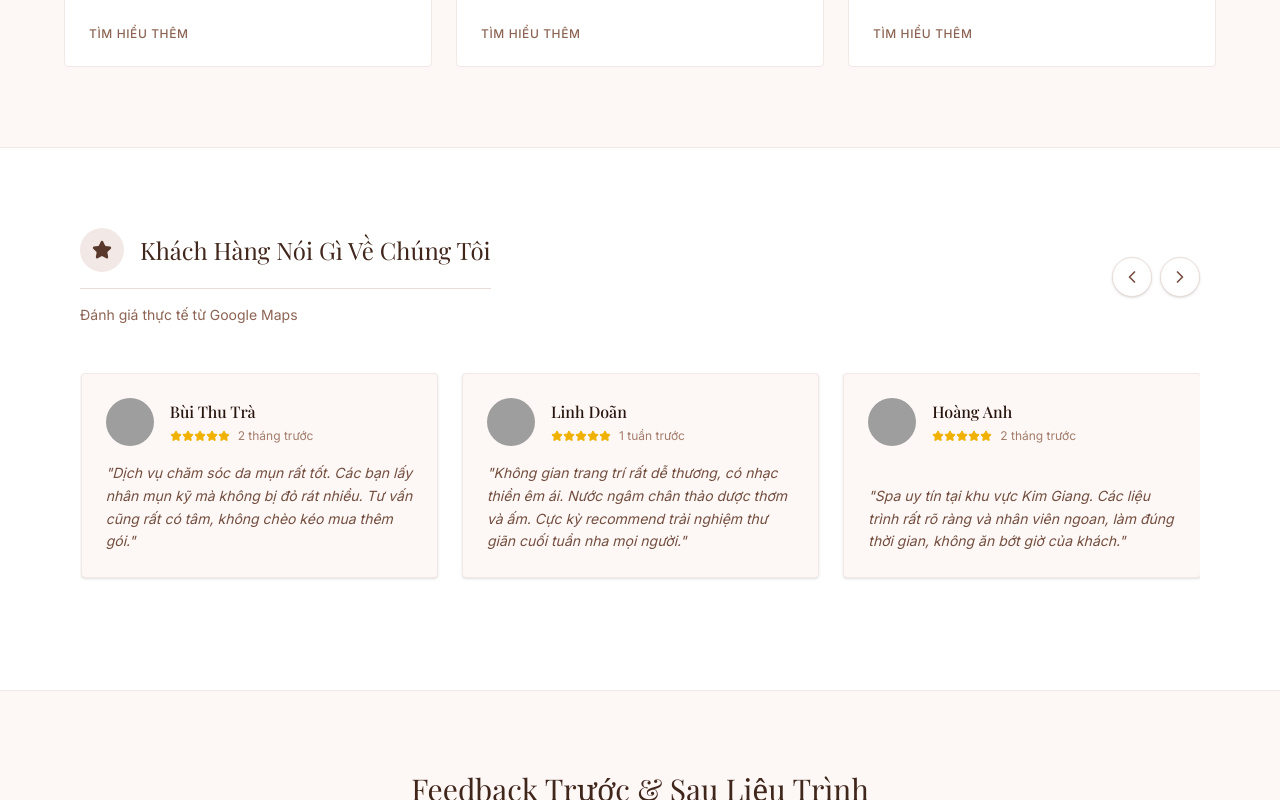
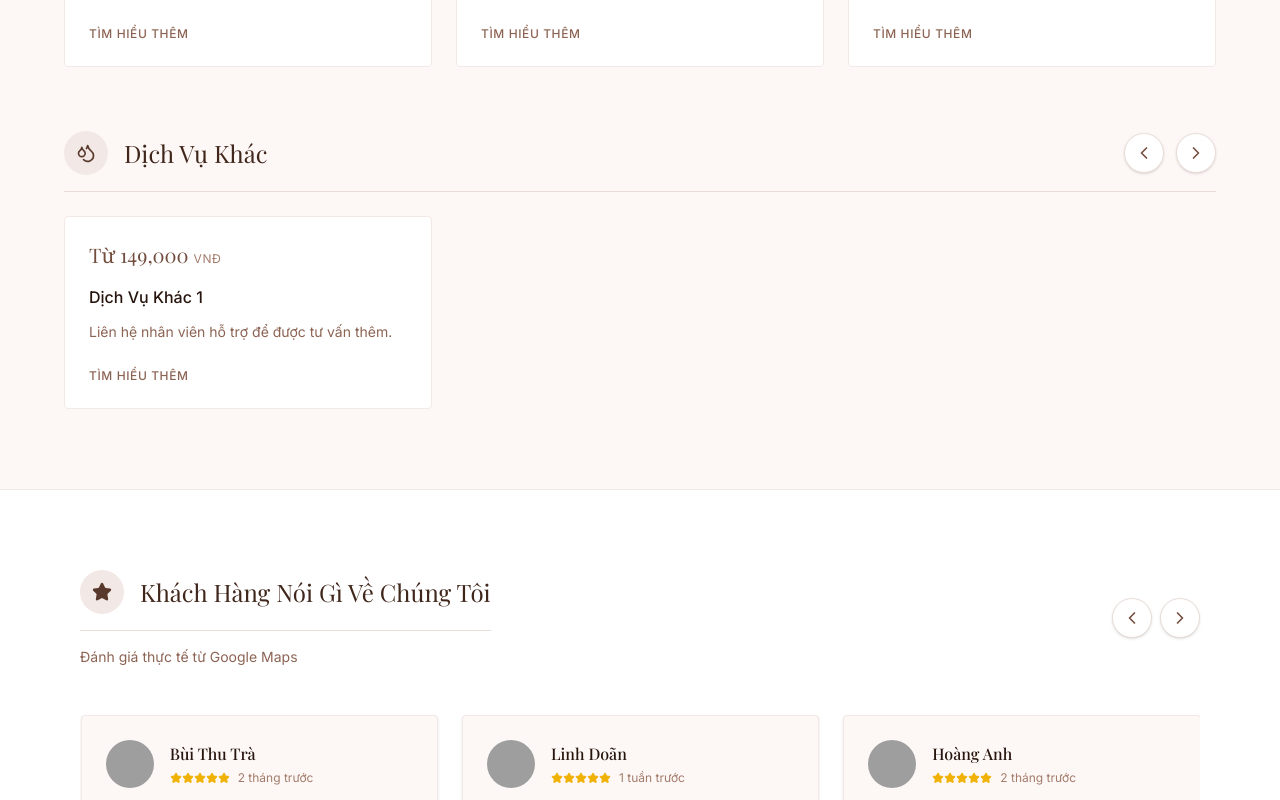
Before and after one commit to NguyenHieu812/terre-spa, a React (Vite) app: page / in a window 1280 px wide. Shown: the part 2820-3620 px from the top of the page. Built offline with nearby package versions, Linux system fonts and the light colour scheme; grey boxes are pictures that could not be loaded.

Commit message:
update gói dịch vụ

```diff
--- a/src/data/content.tsx
+++ b/src/data/content.tsx
@@ -69,6 +69,15 @@ export const serviceCategories = [
       { id: "hr-back", name: "Triệt Lưng", price: "5,000,000", description: "Liệu trình triệt lưng tận gốc, bảo hành uy tín lâu dài, đánh bay những vết thâm sạm và mang lại tấm lưng thanh tân." },
     ],
   },
+  {
+    id: "other-services",
+    title: "Dịch Vụ Khác",
+    icon: <Droplets className="w-5 h-5" />,
+    image: heroBg,
+    services: [
+      { id: "other-1", name: "Dịch Vụ Khác 1", price: "Từ 149,000", description: "Liên hệ nhân viên hỗ trợ để được tư vấn thêm." },
+    ],
+  }
 ];
 
 export const customerReviews = [
@@ -188,7 +197,7 @@ export const beforeAfterStories = [
   },
   {
     id: "story-5",
-    name: "Chị Hoa",
+    name: "Chị Hồng",
     service: "Cấp ẩm chuyên sâu",
     duration: "Sau 2 liệu trình",
     beAndAf: BeforeAfter5,
@@ -196,7 +205,7 @@ export const beforeAfterStories = [
   },
   {
     id: "story-6",
-    name: "Chị Hoa",
+    name: "Chị Liễu",
     service: "Cấp ẩm chuyên sâu",
     duration: "Sau 2 liệu trình",
     beAndAf: BeforeAfter6,
@@ -204,7 +213,7 @@ export const beforeAfterStories = [
   },
   {
     id: "story-7",
-    name: "Chị Hoa",
+    name: "Chị Đào",
     service: "Cấp ẩm chuyên sâu",
     duration: "Sau 2 liệu trình",
     beAndAf: BeforeAfter7,
@@ -212,7 +221,7 @@ export const beforeAfterStories = [
   },
   {
     id: "story-8",
-    name: "Chị Hoa",
+    name: "Chị Nụ",
     service: "Cấp ẩm chuyên sâu",
     duration: "Sau 2 liệu trình",
     beAndAf: BeforeAfter8,
--- a/src/pages/HomePage.tsx
+++ b/src/pages/HomePage.tsx
@@ -75,6 +75,7 @@ const HomePage: React.FC = () => {
   };
 
   const availableTimes = [
+    "08:30",
     "09:00",
     "09:30",
     "10:00",
@@ -95,6 +96,11 @@ const HomePage: React.FC = () => {
     "18:30",
     "19:00",
     "19:30",
+    "20:00",
+    "20:30",
+    "21:00",
+    "21:30",
+    "22:00",
   ];
 
   const handleInputChange = (e: React.ChangeEvent<HTMLInputElement | HTMLSelectElement | HTMLTextAreaElement>) => {
```
